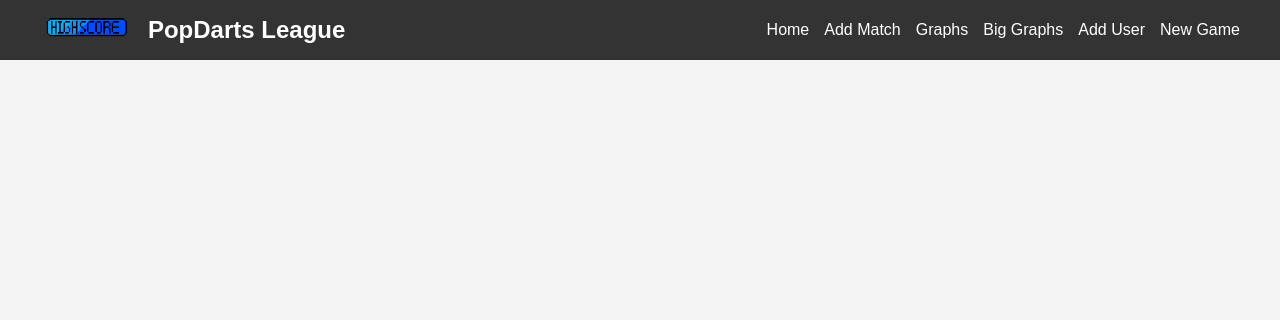
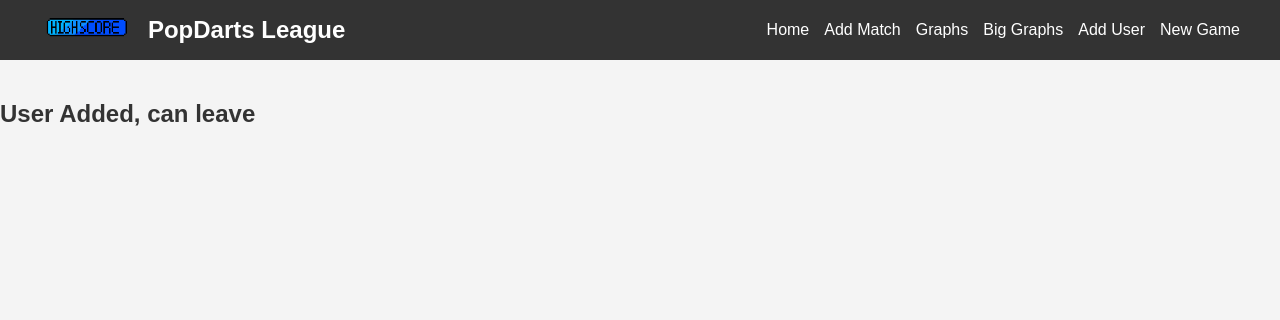
Before and after one commit to aidanbrowne2002/popdarts_flask_main_2, a Flask app: template templates/confirm_user.html in a window 1280 px wide. Shown: the top 320 px of the page. Run offline with Flask 3, Linux system fonts and the light colour scheme; the template is opened without the code that fills it, so the values that code supplies are empty; some libraries are stand-ins or nearby versions.

Commit message:
confirmation user has been added

```diff
--- a/templates/confirm_user.html
+++ b/templates/confirm_user.html
@@ -1,8 +1,9 @@
 {% extends "base.html" %}
 
 {% block title %}
-    Add Match
+    User Added
 {% endblock %}
 
 {% block content %}
+    <h2>User Added, can leave</h2>
 {% endblock %}
```
